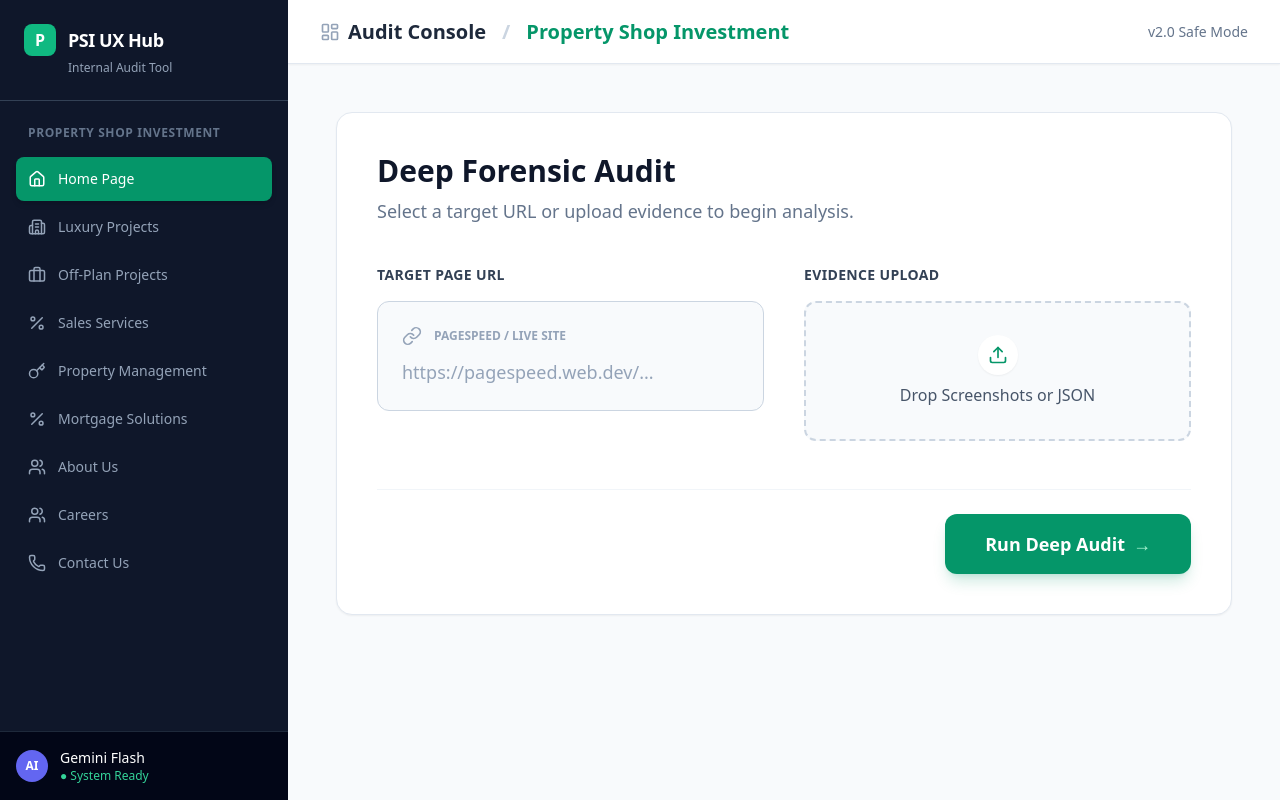
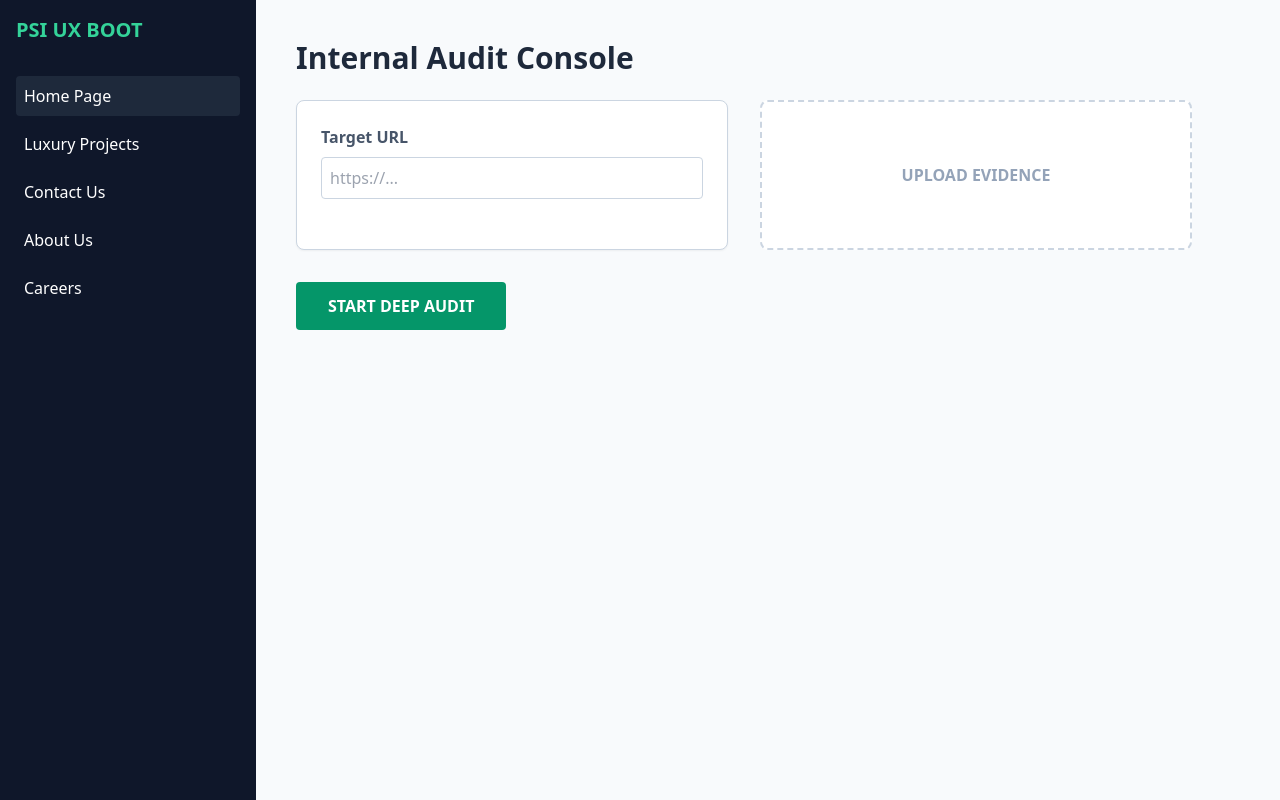
Before and after one commit to PSI-AD/psi-ux-hub, a React (Vite) app: page / in a window 1280 px wide. Built offline with nearby package versions, Linux system fonts and the light colour scheme.

Commit message:
fix: bulletproof layout restore

```diff
--- a/App.tsx
+++ b/App.tsx
@@ -1,158 +1,42 @@
-import React, { useState } from 'react';
+import React from 'react';
 import './index.css';
-import { Upload, Link as LinkIcon, CheckCircle2, LayoutDashboard, Building2, Phone, Users, Briefcase, Key, Percent, Home } from 'lucide-react';
 
-// PSI Sidebar Data
-const PROJECTS = [
-  {
-    id: 'psinv-net',
-    name: 'Property Shop Investment',
-    folders: [
-      { id: 'home', name: 'Home Page', icon: Home },
-      { id: 'luxury', name: 'Luxury Projects', icon: Building2 },
-      { id: 'off-plan', name: 'Off-Plan Projects', icon: Briefcase },
-      { id: 'sales', name: 'Sales Services', icon: Percent },
-      { id: 'management', name: 'Property Management', icon: Key },
-      { id: 'mortgage', name: 'Mortgage Solutions', icon: Percent },
-      { id: 'about', name: 'About Us', icon: Users },
-      { id: 'careers', name: 'Careers', icon: Users },
-      { id: 'contact', name: 'Contact Us', icon: Phone }
-    ]
-  }
-];
+const App = () => {
+  return (
+    <div className="flex h-screen bg-slate-50 text-slate-900 font-sans">
+      {/* Sidebar - Zero Dependency */}
+      <div className="w-64 bg-slate-900 text-white flex flex-col p-4">
+        <div className="text-xl font-bold mb-8 text-emerald-400">PSI UX BOOT</div>
+        <nav className="flex flex-col gap-2">
+          <div className="p-2 bg-slate-800 rounded cursor-pointer hover:bg-emerald-600 transition">Home Page</div>
+          <div className="p-2 bg-transparent rounded cursor-pointer hover:bg-slate-800 transition">Luxury Projects</div>
+          <div className="p-2 bg-transparent rounded cursor-pointer hover:bg-slate-800 transition">Contact Us</div>
+          <div className="p-2 bg-transparent rounded cursor-pointer hover:bg-slate-800 transition">About Us</div>
+          <div className="p-2 bg-transparent rounded cursor-pointer hover:bg-slate-800 transition">Careers</div>
+        </nav>
+      </div>
 
-const App: React.FC = () => {
-  const [url, setUrl] = useState('');
-  const [file, setFile] = useState<File | null>(null);
-  const [isAnalyzing, setIsAnalyzing] = useState(false);
-  const [activePage, setActivePage] = useState('home');
+      {/* Main Content */}
+      <div className="flex-1 p-10 flex flex-col">
+        <h1 className="text-3xl font-bold text-slate-800 mb-6">Internal Audit Console</h1>
 
-  const handleAudit = () => {
-    setIsAnalyzing(true);
-    setTimeout(() => {
-      alert("Deep Audit functionality disabled in Safe Mode.");
-      setIsAnalyzing(false);
-    }, 1000);
-  };
+        <div className="grid grid-cols-2 gap-8 max-w-4xl">
+          {/* Box 1 */}
+          <div className="bg-white p-6 border border-slate-300 rounded-lg shadow-sm">
+            <label className="block font-bold mb-2 text-slate-600">Target URL</label>
+            <input type="text" className="w-full border border-slate-300 p-2 rounded" placeholder="https://..." />
+          </div>
 
-  return (
-    <div className="flex h-screen bg-slate-50 font-sans text-slate-900">
-      {/* Professional Sidebar */}
-      <aside className="w-72 bg-slate-900 text-white flex flex-col shadow-xl">
-        <div className="p-6 border-b border-slate-700">
-          <div className="flex items-center gap-3">
-            <div className="w-8 h-8 bg-emerald-500 rounded-lg flex items-center justify-center font-bold text-white">P</div>
-            <h1 className="font-bold text-lg tracking-tight">PSI UX Hub</h1>
-          </div>
-          <p className="text-xs text-slate-400 mt-1 pl-11">Internal Audit Tool</p>
-        </div>
-        <nav className="flex-1 overflow-y-auto p-4 space-y-1">
-          <div className="px-3 py-2 text-xs font-semibold text-slate-500 uppercase tracking-wider mb-2">
-            {PROJECTS[0].name}
-          </div>
-          {PROJECTS[0].folders.map(f => {
-            const Icon = f.icon;
-            return (
-              <button
-                key={f.id}
-                onClick={() => setActivePage(f.id)}
-                className={`w-full text-left px-3 py-3 text-sm font-medium rounded-lg flex items-center gap-3 transition-colors ${activePage === f.id ? 'bg-emerald-600 text-white shadow-md' : 'text-slate-400 hover:bg-slate-800 hover:text-white'}`}
-              >
-                <Icon size={18} />
-                {f.name}
-              </button>
-            );
-          })}
-        </nav>
-        <div className="p-4 border-t border-slate-800 bg-slate-950">
-          <div className="flex items-center gap-3">
-            <div className="w-8 h-8 rounded-full bg-indigo-500 flex items-center justify-center text-xs font-bold">AI</div>
-            <div>
-              <p className="text-sm font-medium text-white">Gemini Flash</p>
-              <p className="text-xs text-emerald-400">● System Ready</p>
-            </div>
+          {/* Box 2 */}
+          <div className="bg-white p-6 border-2 border-dashed border-slate-300 rounded-lg flex items-center justify-center min-h-[150px] text-slate-400 font-bold hover:bg-slate-50 cursor-pointer">
+            UPLOAD EVIDENCE
           </div>
         </div>
-      </aside>
 
-      {/* Main Content */}
-      <main className="flex-1 flex flex-col h-screen overflow-hidden">
-        {/* Header */}
-        <header className="bg-white border-b border-slate-200 h-16 flex items-center justify-between px-8 shadow-sm z-10">
-          <h2 className="text-xl font-bold text-slate-800 flex items-center gap-2">
-            <LayoutDashboard className="text-slate-400" size={20} />
-            <span>Audit Console</span>
-            <span className="text-slate-300 mx-2">/</span>
-            <span className="text-emerald-600">Property Shop Investment</span>
-          </h2>
-          <div className="text-sm text-slate-500">v2.0 Safe Mode</div>
-        </header>
-
-        {/* Audit Workspace */}
-        <div className="flex-1 overflow-auto p-12 bg-slate-50">
-          <div className="max-w-5xl mx-auto">
-            <div className="bg-white rounded-2xl shadow-sm border border-slate-200 p-10">
-              <h2 className="text-3xl font-bold text-slate-900 mb-2">Deep Forensic Audit</h2>
-              <p className="text-slate-500 mb-10 text-lg">Select a target URL or upload evidence to begin analysis.</p>
-
-              <div className="grid md:grid-cols-2 gap-10 mb-12">
-                {/* URL Input */}
-                <div className="space-y-4">
-                  <label className="block text-sm font-bold text-slate-700 uppercase tracking-wide">
-                    Target Page URL
-                  </label>
-                  <div className="bg-slate-50 p-6 rounded-xl border border-slate-300 focus-within:ring-2 focus-within:ring-emerald-500 focus-within:border-emerald-500 transition-all">
-                    <div className="flex items-center gap-3 mb-3 text-slate-400">
-                      <LinkIcon size={20} />
-                      <span className="text-xs font-bold">PAGESPEED / LIVE SITE</span>
-                    </div>
-                    <input
-                      type="text"
-                      className="w-full bg-transparent border-none p-0 text-slate-900 placeholder-slate-400 focus:ring-0 text-lg font-medium"
-                      placeholder="https://pagespeed.web.dev/..."
-                      value={url}
-                      onChange={e => setUrl(e.target.value)}
-                    />
-                  </div>
-                </div>
-
-                {/* File Upload */}
-                <div className="space-y-4">
-                  <label className="block text-sm font-bold text-slate-700 uppercase tracking-wide">
-                    Evidence Upload
-                  </label>
-                  <div className="bg-slate-50 p-6 rounded-xl border-2 border-dashed border-slate-300 hover:border-emerald-500 hover:bg-emerald-50 transition-all cursor-pointer flex flex-col items-center justify-center min-h-[140px] relative text-center group">
-                    <input type="file" className="absolute inset-0 opacity-0 cursor-pointer z-10" onChange={e => setFile(e.target.files?.[0] || null)} />
-                    {file ? (
-                      <>
-                        <CheckCircle2 size={32} className="text-emerald-600 mb-2" />
-                        <span className="font-bold text-emerald-800">{file.name}</span>
-                      </>
-                    ) : (
-                      <>
-                        <div className="w-10 h-10 bg-white rounded-full shadow-sm flex items-center justify-center mb-2 group-hover:scale-110 transition-transform">
-                          <Upload size={20} className="text-emerald-600" />
-                        </div>
-                        <span className="font-medium text-slate-600 group-hover:text-emerald-700">Drop Screenshots or JSON</span>
-                      </>
-                    )}
-                  </div>
-                </div>
-              </div>
-
-              <div className="flex justify-end pt-6 border-t border-slate-100">
-                <button
-                  onClick={handleAudit}
-                  className="bg-emerald-600 hover:bg-emerald-700 text-white font-bold text-lg py-4 px-10 rounded-xl shadow-lg shadow-emerald-600/20 transition-all hover:-translate-y-1 flex items-center gap-2"
-                >
-                  {isAnalyzing ? "Analyzing..." : "Run Deep Audit"}
-                  {!isAnalyzing && <span className="text-emerald-200">→</span>}
-                </button>
-              </div>
-            </div>
-          </div>
-        </div>
-      </main>
+        <button className="mt-8 bg-emerald-600 text-white font-bold py-3 px-8 rounded w-fit hover:bg-emerald-700 transition">
+          START DEEP AUDIT
+        </button>
+      </div>
     </div>
   );
 };
--- a/main.tsx
+++ b/main.tsx
@@ -1,11 +1,5 @@
-console.log("APP BOOTING: main.tsx loaded");
-import React from 'react'
-import ReactDOM from 'react-dom/client'
-import App from './App'
-import './index.css'
-
-ReactDOM.createRoot(document.getElementById('root')!).render(
-  <React.StrictMode>
-    <App />
-  </React.StrictMode>
-)
+import React from 'react';
+import ReactDOM from 'react-dom/client';
+import App from './App';
+import './index.css';
+ReactDOM.createRoot(document.getElementById('root')!).render(<App />);
```
